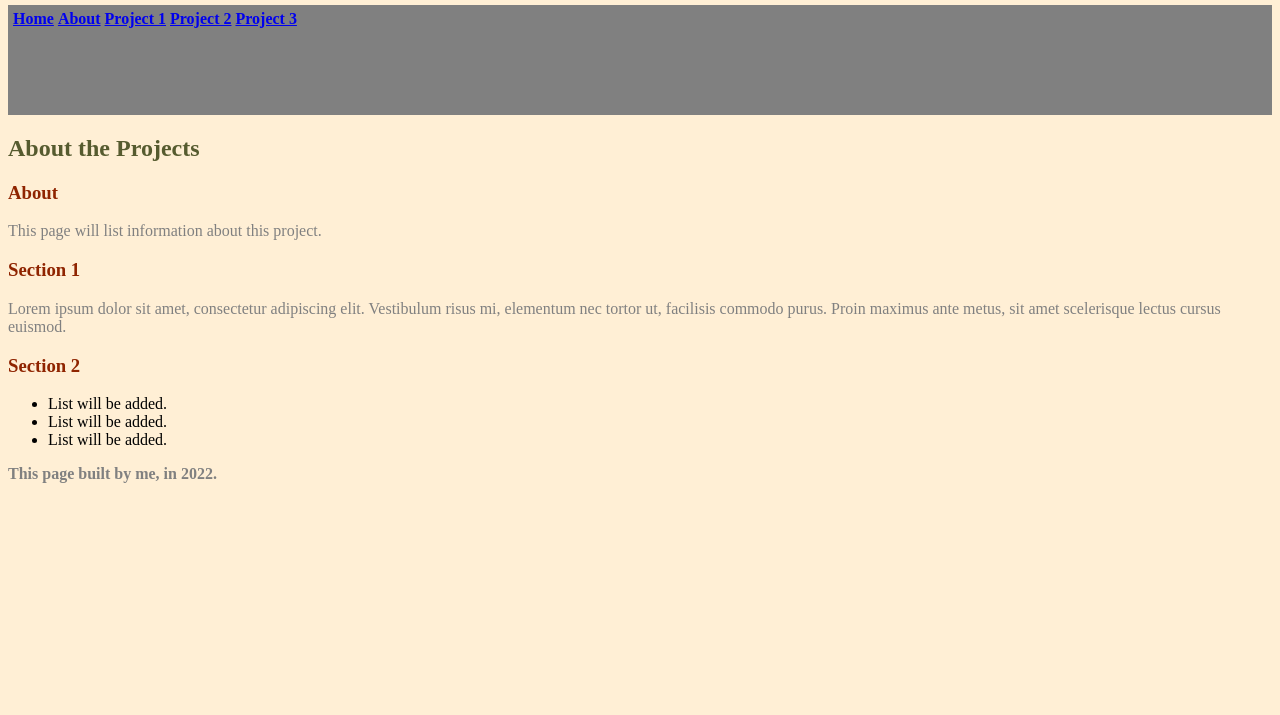
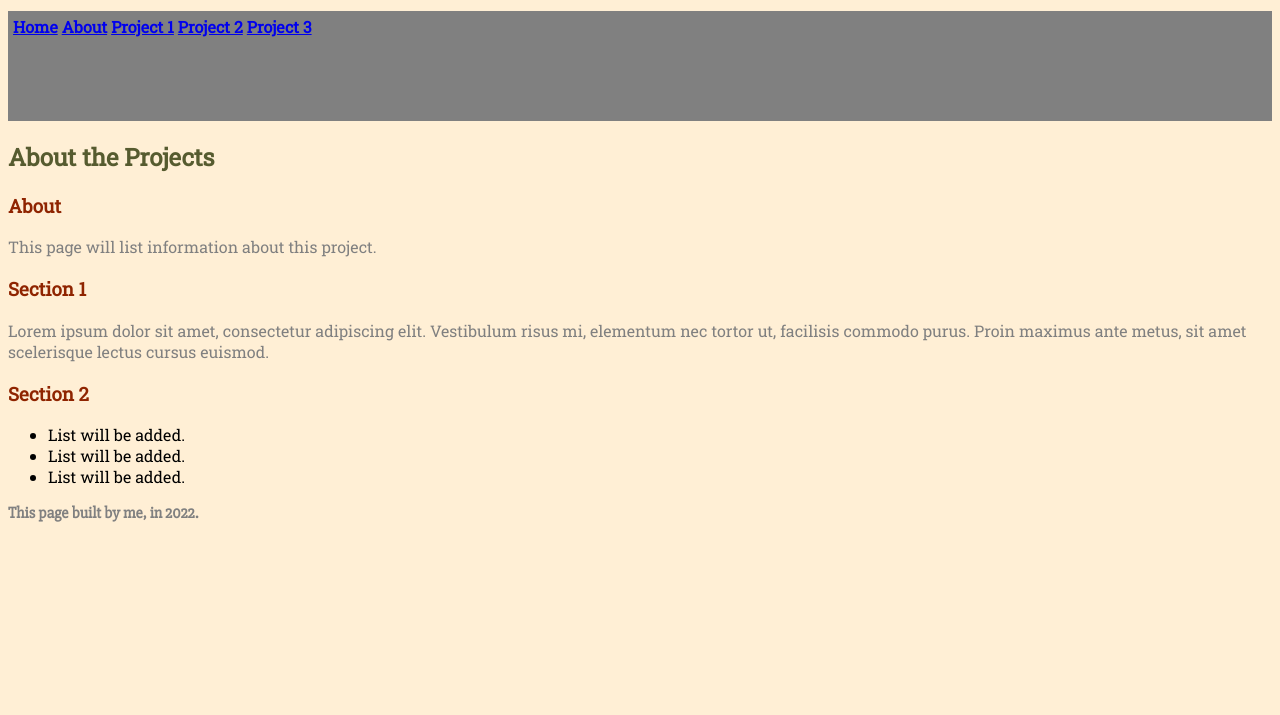
Before and after one commit to mashgit1/portfolio, a plain HTML site: page about.html in a window 1280 px wide. Shown: the part 85-800 px from the top of the page. Drawn offline with Linux system fonts and the light colour scheme.

Commit message:
added new stylesheet elements

```diff
--- a/about.html
+++ b/about.html
@@ -4,6 +4,10 @@
     <meta charset="utf-8">
     <title>About</title>
     <link rel="stylesheet" type="text/css" href="styles/stylesheet.css">
+    <script src="https://kit.fontawesome.com/6fb192a33c.js" crossorigin="anonymous"></script>
+    <link rel="preconnect" href="https://fonts.googleapis.com">
+    <link rel="preconnect" href="https://fonts.gstatic.com" crossorigin>
+    <link href="https://fonts.googleapis.com/css2?family=Roboto+Slab&family=Slabo+27px&display=swap" rel="stylesheet">
   </head>
   <body>
     <header>
```
